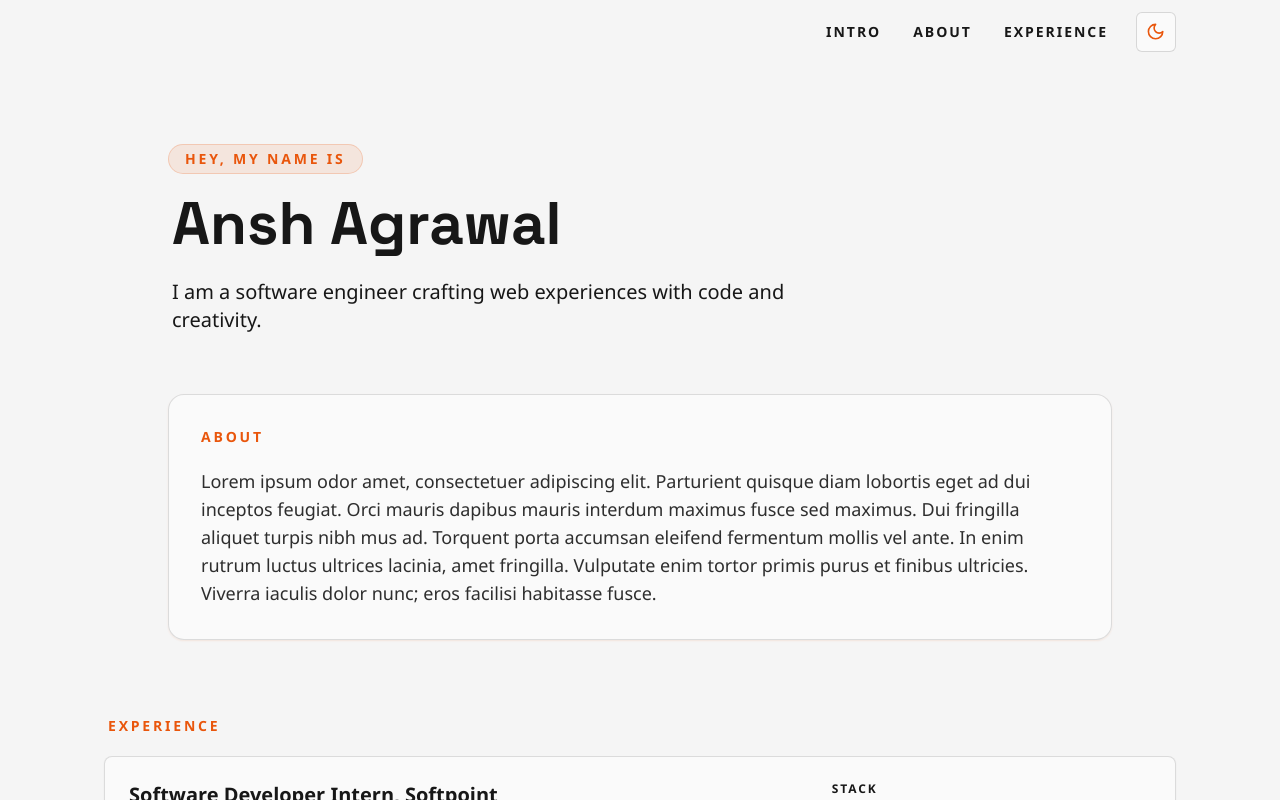
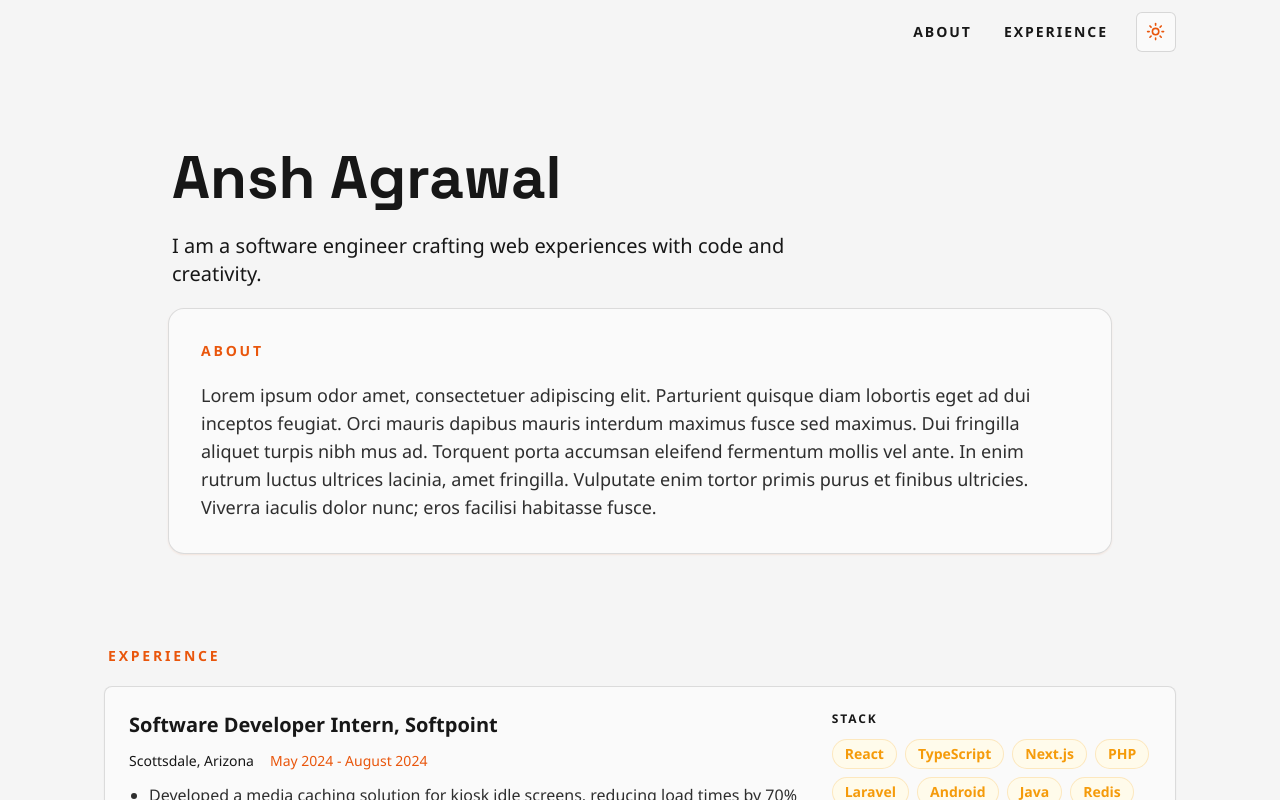
Before and after one commit to aagra109/portfolio, a Next.js app: page / in a window 1280 px wide. Shown: the top 800 px of the page. Built offline with nearby package versions, Linux system fonts and the light colour scheme.

Commit message:
fix about section

```diff
--- a/src/app/page.tsx
+++ b/src/app/page.tsx
@@ -1,4 +1,3 @@
-import About from "@/components/About";
 import Experience from "@/components/Experience";
 import Introduction from "@/components/Introduction";
 import React from "react";
@@ -7,7 +6,6 @@ const Page = () => {
   return (
     <main className="relative overflow-x-clip pb-12">
       <Introduction />
-      <About />
       <Experience />
     </main>
   );
--- a/src/components/About.tsx
+++ /dev/null
@@ -1,27 +0,0 @@
-import React from "react";
-
-const About = () => {
-  return (
-    <section
-      id="about"
-      className="mx-auto w-full max-w-5xl scroll-mt-24 px-6 pb-10 sm:px-10"
-    >
-      <div className="rounded-2xl border border-border/80 bg-card/95 p-6 shadow-sm shadow-primary/10 sm:p-8">
-        <p className="text-xs font-semibold uppercase tracking-[0.2em] text-primary sm:text-sm">
-          About
-        </p>
-        <p className="pt-5 text-left text-base font-medium leading-8 text-foreground/90 sm:text-lg">
-          Lorem ipsum odor amet, consectetuer adipiscing elit. Parturient
-          quisque diam lobortis eget ad dui inceptos feugiat. Orci mauris
-          dapibus mauris interdum maximus fusce sed maximus. Dui fringilla
-          aliquet turpis nibh mus ad. Torquent porta accumsan eleifend fermentum
-          mollis vel ante. In enim rutrum luctus ultrices lacinia, amet
-          fringilla. Vulputate enim tortor primis purus et finibus ultricies.
-          Viverra iaculis dolor nunc; eros facilisi habitasse fusce.
-        </p>
-      </div>
-    </section>
-  );
-};
-
-export default About;
--- a/src/components/Header.tsx
+++ b/src/components/Header.tsx
@@ -3,7 +3,6 @@ import { useScrollPosition } from "@/app/hooks/useScrollPosition";
 import ModeToggle from "./ModeToggle";
 
 const navigation = [
-  { name: "Intro", href: "#intro" },
   { name: "About", href: "#about" },
   { name: "Experience", href: "#experience" },
 ];
--- a/src/components/Introduction.tsx
+++ b/src/components/Introduction.tsx
@@ -6,13 +6,10 @@ import AnimatedTyping from "./ui/AnimatedTyping";
 const Introduction = () => {
   return (
     <section
-      id="intro"
-      className="relative mx-auto flex w-full max-w-5xl scroll-mt-24 items-center px-6 pb-14 pt-20 sm:px-10"
+      id="about"
+      className="relative mx-auto w-full max-w-5xl scroll-mt-24 px-6 pb-14 pt-20 sm:px-10"
     >
       <div className="relative space-y-4">
-        <p className="inline-flex rounded-full border border-primary/20 bg-primary/10 px-4 py-1 text-xs font-semibold uppercase tracking-[0.2em] text-primary sm:text-sm">
-          Hey, my name is
-        </p>
         <motion.div
           initial={{ x: "-100vw", scale: 0 }}
           animate={{ x: 0, scale: 1 }}
@@ -31,6 +28,21 @@ const Introduction = () => {
           creativity."
           className="max-w-2xl p-1 text-lg font-medium leading-relaxed text-muted-foreground sm:text-xl"
         />
+        <div className="mt-4 rounded-2xl border border-border/80 bg-card/95 p-6 shadow-sm shadow-primary/10 sm:p-8">
+          <p className="text-xs font-semibold uppercase tracking-[0.2em] text-primary sm:text-sm">
+            About
+          </p>
+          <p className="pt-5 text-left text-base font-medium leading-8 text-foreground/90 sm:text-lg">
+            Lorem ipsum odor amet, consectetuer adipiscing elit. Parturient
+            quisque diam lobortis eget ad dui inceptos feugiat. Orci mauris
+            dapibus mauris interdum maximus fusce sed maximus. Dui fringilla
+            aliquet turpis nibh mus ad. Torquent porta accumsan eleifend
+            fermentum mollis vel ante. In enim rutrum luctus ultrices lacinia,
+            amet fringilla. Vulputate enim tortor primis purus et finibus
+            ultricies. Viverra iaculis dolor nunc; eros facilisi habitasse
+            fusce.
+          </p>
+        </div>
       </div>
     </section>
   );
--- a/src/components/ModeToggle.tsx
+++ b/src/components/ModeToggle.tsx
@@ -1,46 +1,22 @@
 "use client";
 import { useTheme } from "next-themes";
-import { useEffect, useState } from "react";
 import { Button } from "./ui/button";
 import { Sun, Moon } from "lucide-react";
 
 const ModeToggle = () => {
-  const { theme, setTheme } = useTheme();
-  const [isMounted, setIsMounted] = useState(false);
-
-  useEffect(() => {
-    setIsMounted(true);
-  }, []);
-
-  const toggleTheme = () => {
-    if (theme) {
-      setTheme(theme === "dark" ? "light" : "dark");
-    }
-  };
-
-  useEffect(() => {
-    if (isMounted && !theme) {
-      setTheme("light");
-    }
-  }, [isMounted, setTheme, theme]);
-
-  if (!isMounted) {
-    return null;
-  }
+  const { resolvedTheme, setTheme } = useTheme();
 
   return (
     <Button
       variant="outline"
       size="icon"
-      className="ml-2 border-border/90 bg-card text-primary hover:bg-accent hover:text-accent-foreground"
-      onClick={toggleTheme}
+      className="relative ml-2 border-border/90 bg-card text-primary hover:bg-accent hover:text-accent-foreground"
+      onClick={() => setTheme(resolvedTheme === "dark" ? "light" : "dark")}
       aria-label="Toggle theme"
     >
-      {theme === "dark" ? (
-        <Sun key="light" className="h-[1.2rem] w-[1.2rem] " />
-      ) : (
-        <Moon key="dark" className="h-[1.2rem] w-[1.2rem]" />
-      )}
+      <Sun className="h-[1.2rem] w-[1.2rem] rotate-0 scale-100 transition-all dark:-rotate-90 dark:scale-0" />
+      <Moon className="absolute h-[1.2rem] w-[1.2rem] rotate-90 scale-0 transition-all dark:rotate-0 dark:scale-100" />
+      <span className="sr-only">Toggle theme</span>
     </Button>
   );
 };
--- a/tailwind.config.ts
+++ b/tailwind.config.ts
@@ -1,4 +1,5 @@
 import type { Config } from "tailwindcss";
+import tailwindcssAnimate from "tailwindcss-animate";
 
 const config = {
   darkMode: ["class"],
@@ -74,7 +75,7 @@ const config = {
       },
     },
   },
-  plugins: [require("tailwindcss-animate")],
+  plugins: [tailwindcssAnimate],
 } satisfies Config;
 
 export default config;
```
